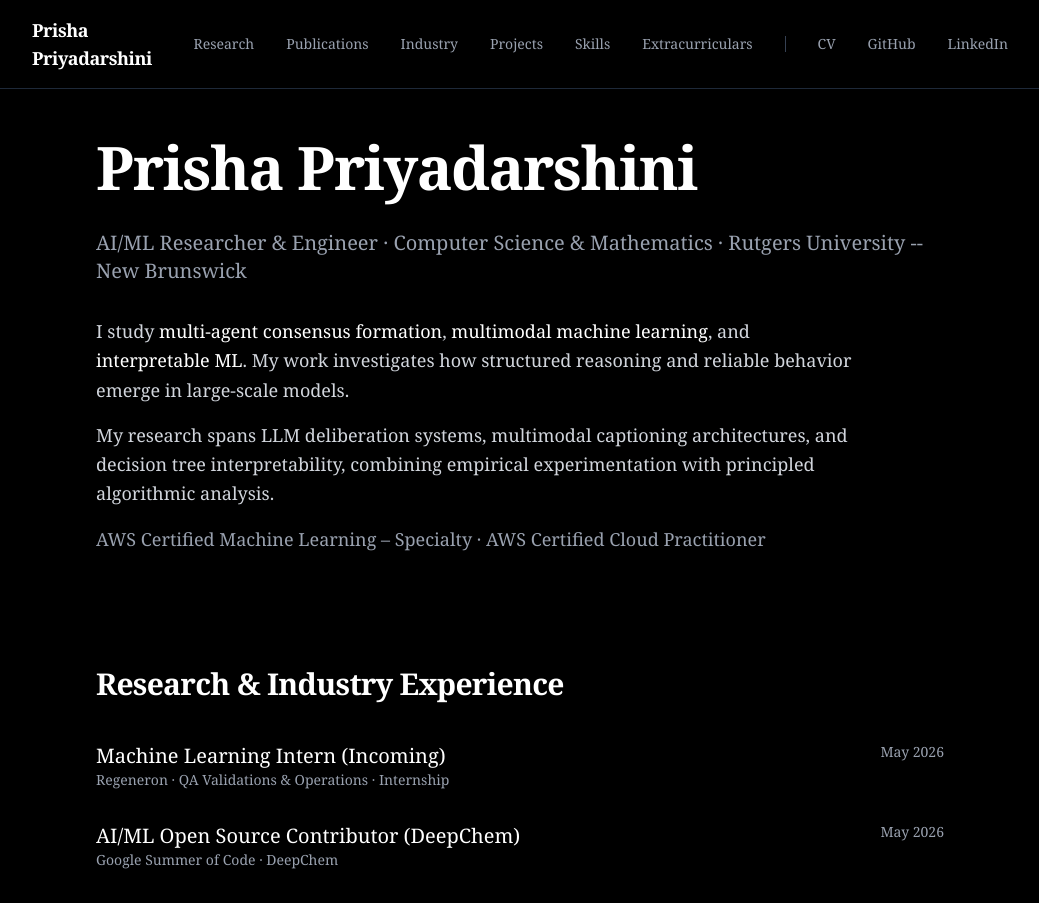
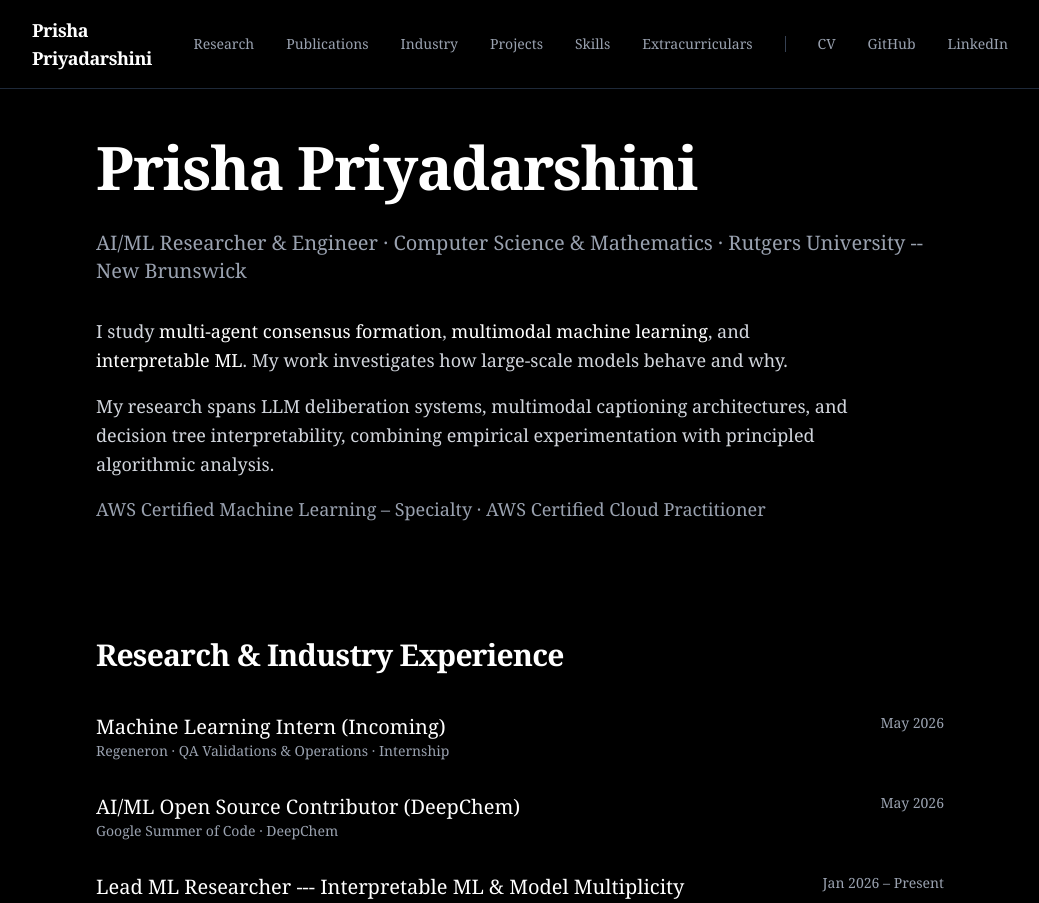
Before and after one commit to priyadp1/Website, a Next.js app in the folder prisha-portfolio/: page / in a window 1280 px wide. Shown: the top 903 px of the page, without its empty margins (120-1159 px from the left). Built offline with nearby package versions, Linux system fonts and the light colour scheme.

Commit message:
Edited portfolio

```diff
--- a/prisha-portfolio/src/app/page.tsx
+++ b/prisha-portfolio/src/app/page.tsx
@@ -17,8 +17,7 @@ export default function Home() {
             I study <span className="text-white font-medium">multi-agent consensus formation</span>,
             <span className="text-white font-medium"> multimodal machine learning</span>, and
             <span className="text-white font-medium"> interpretable ML</span>.
-            My work investigates how structured reasoning and reliable behavior
-            emerge in large-scale models.
+            My work investigates how large-scale models behave and why.
           </p>
 
           <p>
@@ -74,14 +73,14 @@ export default function Home() {
           <div className="flex justify-between items-start">
             <div>
               <h3 className="text-xl font-medium text-white">
-                Lead Machine Learning Research Extern --- Interpretable ML & Model Multiplicity
+                Lead ML Researcher --- Interpretable ML & Model Multiplicity
               </h3>
               <p className="text-sm text-gray-400">
                 The Center for Discrete Mathematics and Theoretical Computer Science (DIMACS) / Rutgers MBS Exchange · Externship
               </p>
             </div>
             <span className="text-sm text-gray-400 whitespace-nowrap">
-              Jan 2026 – May 2026
+              Jan 2026 – Present
             </span>
           </div>
 
--- a/prisha-portfolio/src/app/research/page.tsx
+++ b/prisha-portfolio/src/app/research/page.tsx
@@ -20,7 +20,7 @@ export default function Research() {
       <section className="space-y-8 max-w-3xl">
         <div>
           <h2 className="text-2xl font-semibold text-white">
-            Lead ML Research Extern — DIMACS / Rutgers MBS Exchange
+            Lead ML Researcher — DIMACS / Rutgers MBS Exchange
           </h2>
           <p className="text-sm text-gray-500 mt-1 tracking-wide">
             Interpretable ML & Model Multiplicity
```
Also changed, not shown: 2 other files (tests, documents, lock files or other folders).
